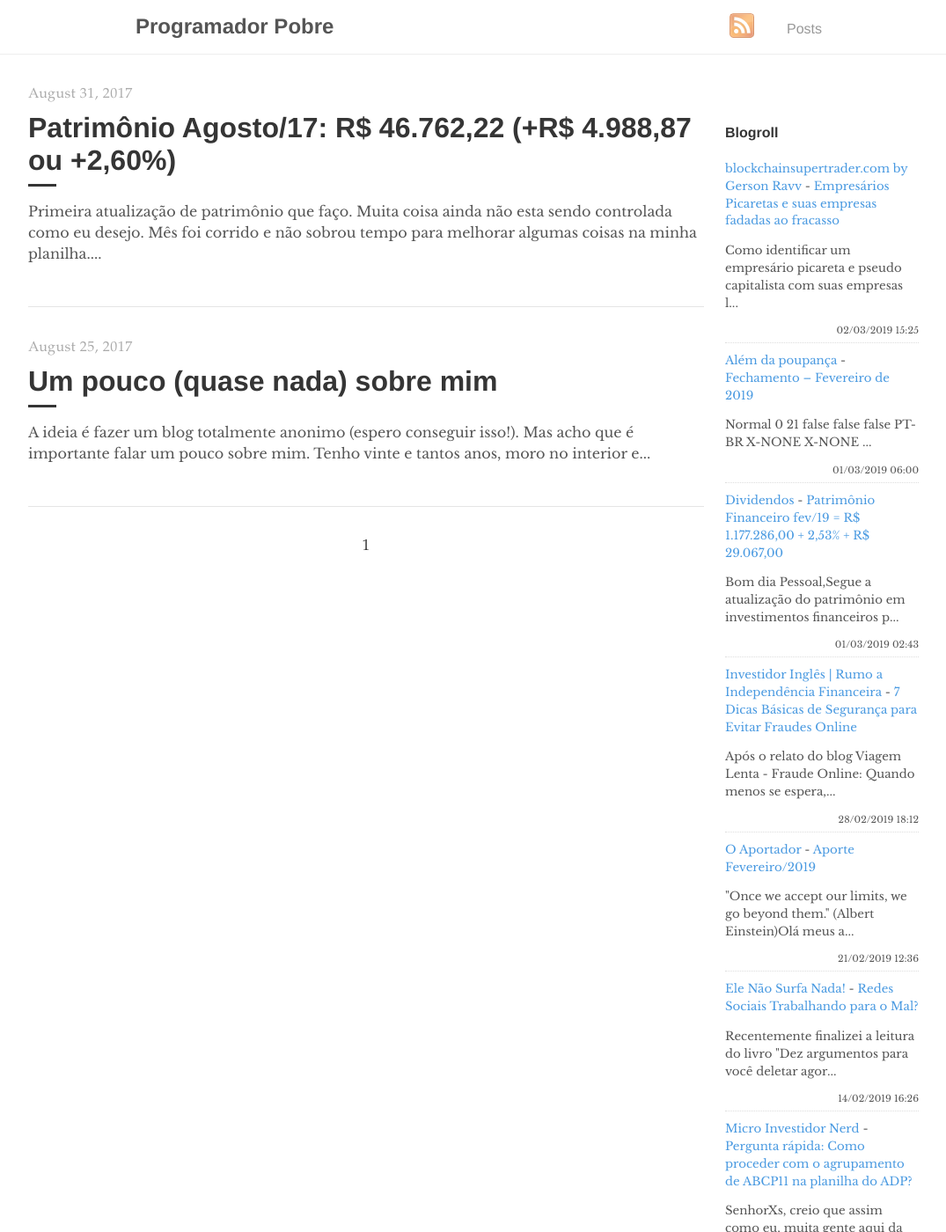
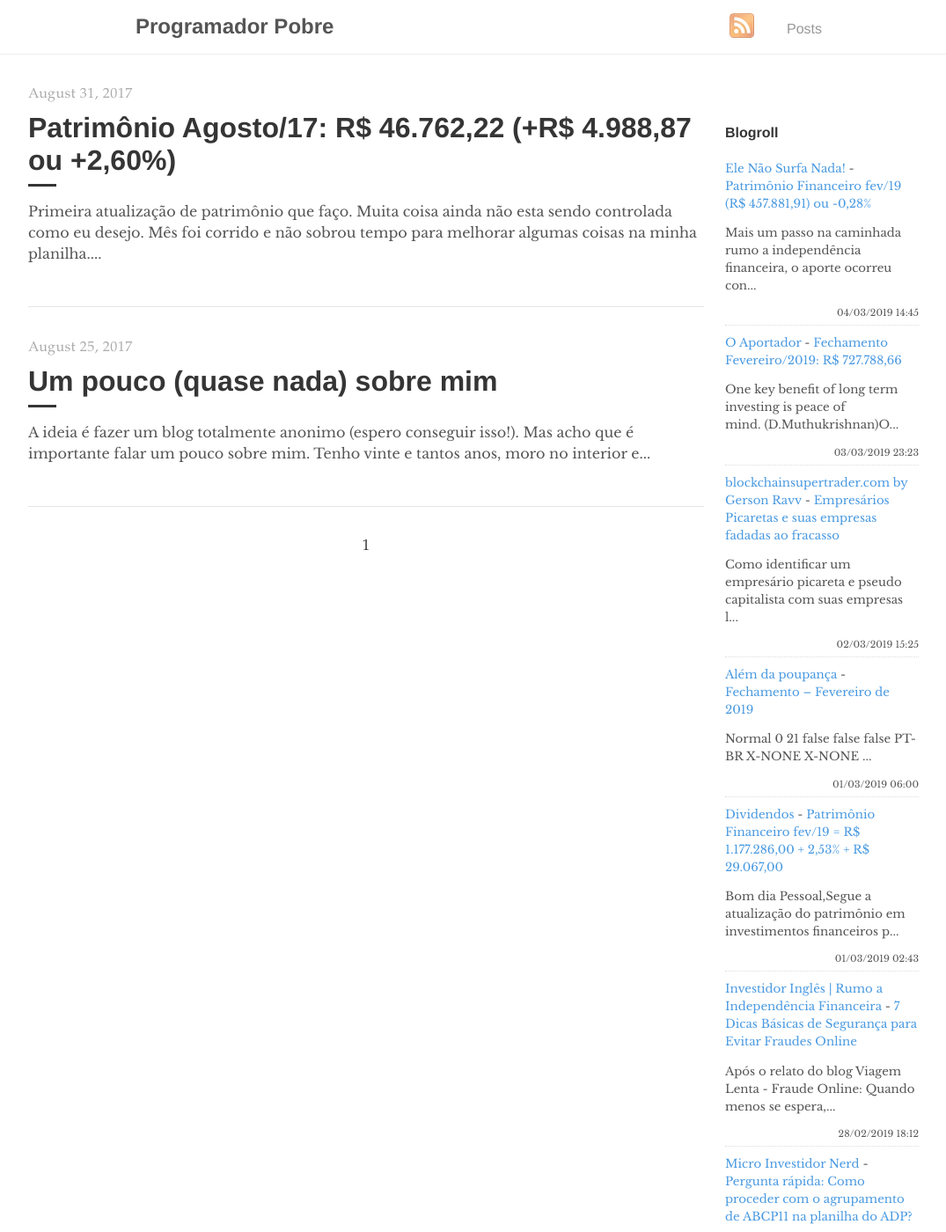
Before and after one commit to programadorpobre/programadorpobre.github.io, a Jekyll site: the page built from index.html, in a window 1280 px wide and 1400 px high. Shown: the whole window at 88% size, without its empty margins (96-1171 px from the left). Built offline with Jekyll 4.4.1, drawn with Linux system fonts in a browser that asks for light colours; the list of posts is cut into pages by our own code; comment, search, counter and statistics services are not loaded.

Commit message:
[ci skip] travis #576

```diff
--- a/_includes/feed-entries.html
+++ b/_includes/feed-entries.html
@@ -1,3 +1,13 @@
+<div class="feed-entry">
+    <a class="feed-entry-site-name" href="https://elenaosurfanada.blogspot.com/">Ele Não Surfa Nada!</a> - <a class="feed-entry-title" href="https://elenaosurfanada.blogspot.com/2019/03/patrimonio-financeiro-fev19-r-45788191.html">Patrimônio Financeiro fev/19 (R$ 457.881,91) ou -0,28%</a>
+    <p class="feed-entry-summary">Mais um passo na caminhada rumo a independência financeira, o aporte ocorreu con...</p>
+    <time datetime="2019-03-04T14:45:00.000-03:00">04/03/2019 14:45</time>
+</div>
+<div class="feed-entry">
+    <a class="feed-entry-site-name" href="https://oaportadorfinanceiro.blogspot.com/">O Aportador</a> - <a class="feed-entry-title" href="https://oaportadorfinanceiro.blogspot.com/2019/03/fechamento-fevereiro2019-r-72778866.html">Fechamento Fevereiro/2019: R$ 727.788,66</a>
+    <p class="feed-entry-summary">One key benefit of long term investing is peace of mind.&nbsp;(D.Muthukrishnan)O...</p>
+    <time datetime="2019-03-03T23:23:00.002-03:00">03/03/2019 23:23</time>
+</div>
 <div class="feed-entry">
     <a class="feed-entry-site-name" href="http://www.blockchainsupertrader.com/">blockchainsupertrader.com by Gerson Ravv</a> - <a class="feed-entry-title" href="http://www.blockchainsupertrader.com/2019/03/empresarios-picaretas-e-suas-empresas.html">Empresários Picaretas  e suas empresas fadadas ao fracasso</a>
     <p class="feed-entry-summary">Como identificar um empresário picareta e pseudo capitalista com suas empresas l...</p>
@@ -19,16 +29,6 @@
     <time datetime="2019-02-28T18:12:00.000-03:00">28/02/2019 18:12</time>
 </div>
 <div class="feed-entry">
-    <a class="feed-entry-site-name" href="https://oaportadorfinanceiro.blogspot.com/">O Aportador</a> - <a class="feed-entry-title" href="https://oaportadorfinanceiro.blogspot.com/2019/02/aporte-fevereiro2019.html">Aporte Fevereiro/2019</a>
-    <p class="feed-entry-summary">"Once we accept our limits, we go beyond them."&nbsp;(Albert Einstein)Olá meus a...</p>
-    <time datetime="2019-02-21T12:36:00.001-03:00">21/02/2019 12:36</time>
-</div>
-<div class="feed-entry">
-    <a class="feed-entry-site-name" href="https://elenaosurfanada.blogspot.com/">Ele Não Surfa Nada!</a> - <a class="feed-entry-title" href="https://elenaosurfanada.blogspot.com/2019/02/redes-sociais-trabalhando-para-o-mal.html">Redes Sociais Trabalhando para o Mal?</a>
-    <p class="feed-entry-summary">Recentemente finalizei a leitura do livro "Dez argumentos para você deletar agor...</p>
-    <time datetime="2019-02-14T16:26:00.001-02:00">14/02/2019 16:26</time>
-</div>
-<div class="feed-entry">
     <a class="feed-entry-site-name" href="https://microinvestidornerd.blogspot.com/">Micro Investidor Nerd</a> - <a class="feed-entry-title" href="https://microinvestidornerd.blogspot.com/2019/02/pergunta-rapida-como-proceder-com-o.html">Pergunta rápida: Como proceder com o agrupamento de ABCP11 na planilha do ADP?</a>
     <p class="feed-entry-summary">SenhorXs, creio que assim como eu, muita gente aqui da blogosfera de finanças ut...</p>
     <time datetime="2019-02-08T10:31:00.001-08:00">08/02/2019 10:31</time>
```
